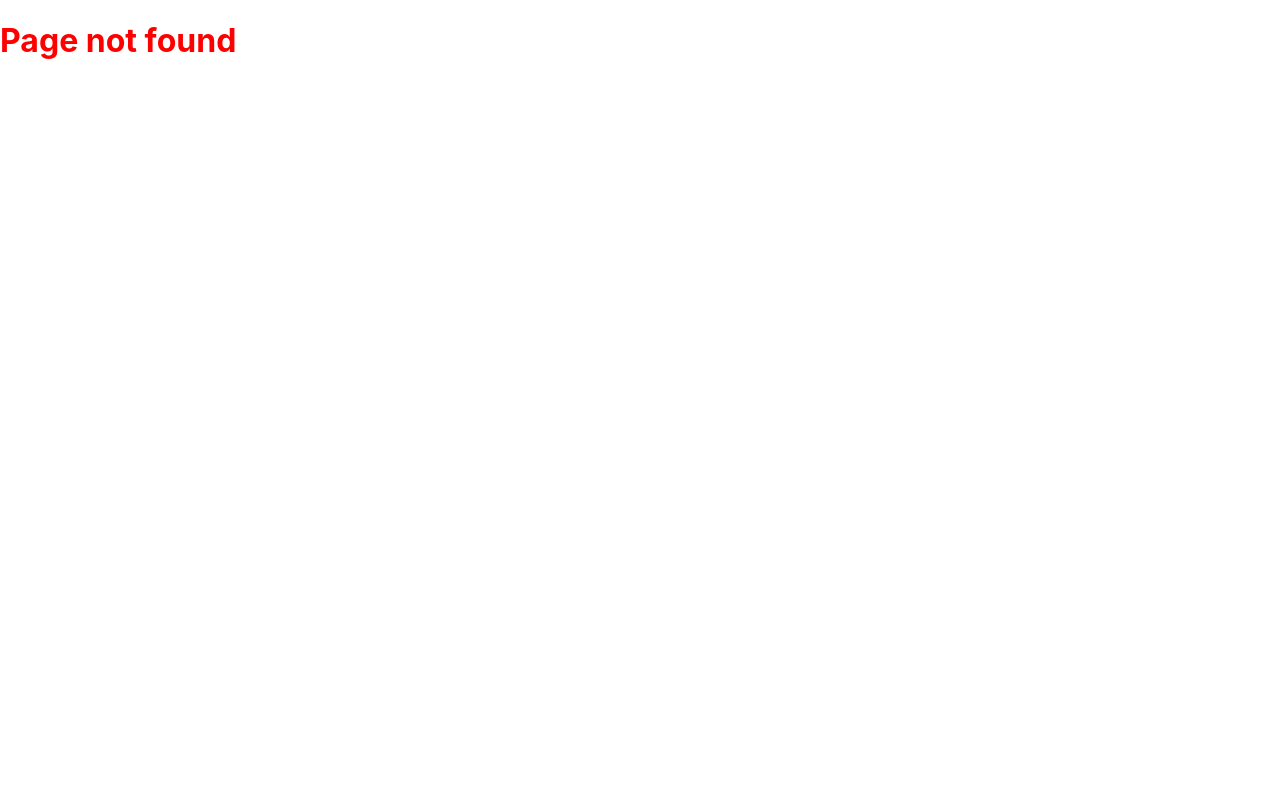
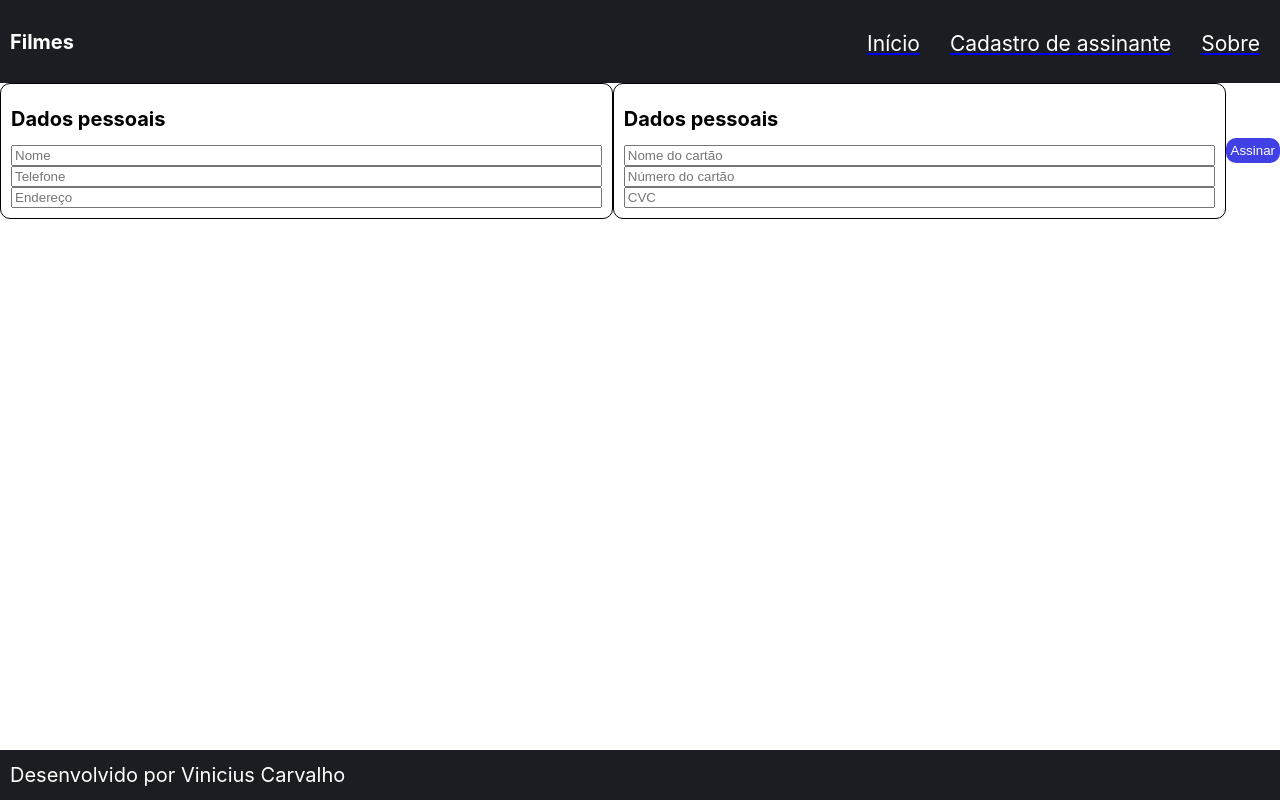
Before and after one commit to ViniciusGuterres/movie-catalog, a React (Create React App) app in the folder web/: page /register in a window 1280 px wide. Before the commit this address had no page. Built offline with nearby package versions, Linux system fonts and the light colour scheme.

Commit message:
Adding register view

```diff
--- a/web/src/components/Header/Header.jsx
+++ b/web/src/components/Header/Header.jsx
@@ -22,6 +22,16 @@ export default function Header({ title }) {
 
                     <li className='header-list'>
                         <Link
+                            to={'/register'}
+                        >
+                            <span className='header-list-span'>
+                                Cadastro de assinante
+                            </span>
+                        </Link>
+                    </li>
+
+                    <li className='header-list'>
+                        <Link
                             to={'/about'}
                         >
                             <span className='header-list-span'>
--- a/web/src/components/MoviesList/MoviesList.jsx
+++ b/web/src/components/MoviesList/MoviesList.jsx
@@ -5,6 +5,8 @@ import { useState } from 'react';
 
 export default function MoviesList({ movies, genderTitle, movieCardOnClickFunction }) {
     const [moviesOrderBy, setMoviesOrderBy] = useState('voteAverageDesc');
+    const [inputFilterValue, setInputFilterValue] = useState('');
+    const [filteredMovies, setFilteredMovies] = useState(null);
 
     const dictionaryObj = {
         'action': 'Ação',
@@ -29,8 +31,10 @@ export default function MoviesList({ movies, genderTitle, movieCardOnClickFuncti
     const buildMoviesList = () => {
         const moviesCardsElementsArray = [];
 
+        const moviesArray = filteredMovies == null ? movies : filteredMovies;
+
         // Sorting the movie list
-        const moviesListSorted = movies.sort((movieA, movieB) => {
+        const moviesListSorted = moviesArray.sort((movieA, movieB) => {
             const movieAName = movieA.title?.toLowerCase() || '';
             const movieBName = movieB?.title?.toLowerCase() || '';
 
@@ -124,7 +128,7 @@ export default function MoviesList({ movies, genderTitle, movieCardOnClickFuncti
                 </span>
 
                 <div className='movies-list-container'>
-                    {moviesCardsElementsArray.slice(8)}
+                    {moviesCardsElementsArray}
                 </div>
             </div>
         )
@@ -155,9 +159,52 @@ export default function MoviesList({ movies, genderTitle, movieCardOnClickFuncti
         );
     }
 
+    const handleFilteredMoviesChange = filteredValue => {
+        const removeAccentsRegex = /[\u0300-\u036f]/g;
+
+        let inputText = filteredValue.trim();
+        inputText = inputText.toLowerCase();
+        inputText = inputText.normalize("NFD").replace(removeAccentsRegex, "");
+
+        const moviesFilter = [];
+
+        for (let i = 0; i < movies.length; i++) {
+            const currentMovie = movies[i];
+            let movieName = currentMovie.title;
+
+            if (movieName) {
+                // Removing Name and Identifier accents
+                movieName = movieName?.normalize("NFD")?.replace(removeAccentsRegex, "") || '';
+                movieName = movieName?.toLowerCase();
+
+                if (movieName?.includes(inputText)) {
+                    moviesFilter.push(currentMovie);
+                }
+            }
+        }
+
+        setFilteredMovies(moviesFilter);
+    }
+
+    const handleChangeInputFilter = event => {
+        setInputFilterValue(event.target.value);
+        handleFilteredMoviesChange(event.target.value)
+    }
+
     return (
         <div>
             <div className='filters-container'>
+                <div className='input-text-container'>
+                    <span>
+                        Pesquisar filme:
+                    </span>
+
+                    <input
+                        value={inputFilterValue}
+                        onChange={handleChangeInputFilter}
+                    />
+                </div>
+
                 {buildMovieOrderSelectElement()}
             </div>
 
--- a/web/src/routes.js
+++ b/web/src/routes.js
@@ -4,6 +4,7 @@ import { Route, BrowserRouter, Routes } from "react-router-dom";
 // Pages
 import Home from "./views/Home/Home.js";
 import About from "./views/About.js";
+import Register from "./views/Register/Register.jsx";
 
 const PageRoutes = () => {
     return (
@@ -11,6 +12,7 @@ const PageRoutes = () => {
             <Routes>
                 <Route element={<Home />} path='/' exact />
                 <Route element={<About />} path='/about' />
+                <Route element={<Register />} path='/register' />
                 <Route element={<h1>Page not found</h1>} path='*' />
             </Routes>
         </BrowserRouter>
--- /dev/null
+++ b/web/src/views/Register/Register.css
@@ -0,0 +1,27 @@
+.form {
+    display: flex;
+    flex-direction: column;
+    border: 1px solid black;
+    border-radius: 10px;
+    width: 50%;
+    padding: 10px;
+}
+
+.form-title {
+    color: black;
+    font-size: 20px;
+}
+
+.main-container {
+    width: 100%;
+    height: 100%;
+    display: flex;
+    justify-content: space-between;
+    align-items: center;
+}
+
+.main-container-forms {
+    display: flex;
+    width: 100%;
+    height: 100%;
+}
--- /dev/null
+++ b/web/src/views/Register/Register.jsx
@@ -0,0 +1,80 @@
+// Components
+import Header from '../../components/Header/Header.jsx';
+import Footer from '../../components/Footer/Footer.jsx';
+
+import '../Register/Register.css';
+
+export default function Register() {
+    return (
+        <>
+            <Header
+                title='Filmes'
+            />
+
+            <div className='main-container'>
+                <div className='main-container-forms'>
+                    {/* First form */}
+                    <div className='form'>
+                        <h1 className='form-title '>Dados pessoais</h1>
+
+                        <input
+                            placeholder='Nome'
+                            type='text'
+                        />
+
+                        <input
+                            placeholder='Telefone'
+                            type='number'
+                        />
+
+                        <input
+                            placeholder='Endereço'
+                            type='text'
+                        />
+
+                        <div>
+
+                        </div>
+                    </div>
+
+                    {/* Second form */}
+                    <div className='form'>
+                        <h1 className='form-title '>Dados pessoais</h1>
+
+                        <input
+                            placeholder='Nome do cartão'
+                            type='text'
+                        />
+
+                        <input
+                            placeholder='Número do cartão'
+                            type='number'
+                        />
+
+                        <input
+                            placeholder='CVC'
+                            type='number'
+                        />
+
+                        <div>
+
+                        </div>
+                    </div>
+                </div>
+
+                <div>
+                    <button
+                        className='test'
+                        onClick={() => { }}
+                    >
+                        Assinar
+                    </button>
+                </div>
+            </div>
+
+            <Footer
+                title={'Desenvolvido por Vinicius Carvalho'}
+            />
+        </>
+    );
+}
```
